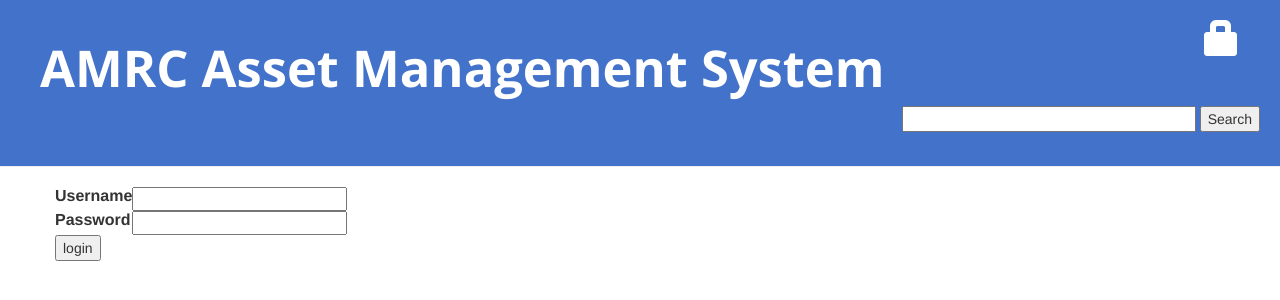
After one commit to timboss/AssetMgt, a Django app: template assetregister/templates/registration/login.html in a window 1280 px wide. The commit adds this page. Shown: the top 300 px of the page. Run offline with Django 3.2, Linux system fonts and the light colour scheme; the template is opened without the code that fills it, so the values that code supplies are empty, except form fields; tables that the repository leaves empty hold one stand-in row (values such as "Sample post"); form fields are guessed from the names that the template uses; some libraries are stand-ins or nearby versions.

Commit message:
Authentication finished & working, calibration custom search still not working but commiting progress so far anyway

```diff
--- a/assetregister/search_indexes.py
+++ b/assetregister/search_indexes.py
@@ -6,9 +6,11 @@ class AssetIndex(indexes.SearchIndex, indexes.Indexable):
     text = indexes.NgramField(document=True, use_template=True)
     #'text' "doc & template = true" uses asset_text.txt data template
     #asset_description = indexes.CharField(model_attr='asset_description')
-    manufacturer = indexes.CharField(model_attr='asset_manufacturer')
+    manufacturer = indexes.CharField(model_attr='asset_manufacturer', null=True)
+    requires_calibration = indexes.BooleanField(model_attr='requires_calibration')
+    calibration_date_next = indexes.DateField(model_attr='calibration_date_next', null=True)
     #model = indexes.CharField(model_attr='asset_model')
-    #serial_no = indexes.CharField(model_attr='asset_serial_number')
+    #serial_no = indexes.CharField(model_attr='asset_serial_number'
     #person_responsible = indexes.CharField(model_attr='person_responsible')
     #person_responsible_email = indexes.CharField(model_attr='person_responsible_email')
     #purchase_order_ref = indexes.CharField(model_attr='purchase_order_ref')
--- a/assetregister/static/css/assets.css
+++ b/assetregister/static/css/assets.css
@@ -52,7 +52,7 @@ h1, h2, h3, h4 {
 }
 
 #logged_in_as {
-    font-size: 26px;
+    font-size: 20px;
 }
 
 .asset {
--- a/assetregister/templates/assetregister/asset_details.html
+++ b/assetregister/templates/assetregister/asset_details.html
@@ -8,6 +8,8 @@
 
             {% if user.is_authenticated %}
                 <a class="btn btn-default" href="{% url 'asset_edit' pk=asset.pk %}"><span class="glyphicon glyphicon-pencil"></span></a>
+                <a class="btn btn-default" href="{% url 'asset_remove' pk=asset.pk %}"><span class="glyphicon glyphicon-remove"></span></a>
+                <br /><br />
             {% endif %}
 
             <p>Asset I.D. {{ asset.asset_id }}</p>
@@ -90,14 +92,12 @@
                 <p>Location (Room): {{ asset.asset_location_room }}</p>
             {% endif %}
 
-
             <p>Asset Record Last Edited On: {{ asset.edited_on }}</p>
 
             <p>Asset Last Edited By: {{ asset.edited_by }}</p>
 
-            <br /><br />
-
             {% if asset.calibration_instructions %}
+                <br /><br />
                 <p><a href="/media/{{ asset.calibration_instructions }}">Download Calibration Instructions</a></p>
             {% endif %}
 
--- a/assetregister/templates/assetregister/base.html
+++ b/assetregister/templates/assetregister/base.html
@@ -13,15 +13,20 @@
 
             {% if user.is_authenticated %}
                 <a href="{% url 'asset_new' %}" class="top-menu"><span class="glyphicon glyphicon-plus"></span></a>
+                <p class="top-menu" id="logged_in_as">Hello {{ user.username }}<small>(<a href="{% url 'logout' %}">Log out</a>)</small></p>
+            {% else %}
+                <a href="{% url 'login' %}" class="top-menu"><span class="glyphicon glyphicon-lock"></span></a>
             {% endif %}
 
             <h1><a href="/">AMRC Asset Management System</a></h1>
+
             <div align="right">
                 <form action="/search/?q=">
-                <input type="text" name="q" id="id_q" size="33">
-                <button type="submit">Search</button>
+                    <input type="text" name="q" id="id_q" size="33">
+                    <button type="submit">Search</button>
                 </form>
             </div>
+
         </div>
 
 
--- /dev/null
+++ b/assetregister/templates/registration/login.html
@@ -0,0 +1,27 @@
+{% extends "assetregister/base.html" %}
+
+{% block content %}
+
+{% if form.errors %}
+    <p>Incorrect username and / or password! Please double-check and try again.</p>
+{% endif %}
+
+<form method="post" action="{% url 'login' %}">
+    {% csrf_token %}
+    <table>
+        <tr>
+            <td>{{ form.username.label_tag }}</td>
+            <td>{{ form.username }}</td>
+        </tr>
+        <tr>
+            <td>{{ form.password.label_tag }}</td>
+            <td>{{ form.password }}</td>
+        </tr>
+    </table>
+
+    <input type="submit" value="login" />
+    <input type="hidden" name="next" value="{{ next }}" />
+
+</form>
+
+{% endblock %}
--- a/assetregister/templates/search/search.html
+++ b/assetregister/templates/search/search.html
@@ -48,7 +48,7 @@
                 </div>
             {% endif %}
         {% else %}
-            {# Show some example queries to run, maybe query syntax, something else? #}
+            <br />Please enter terms to search for.
         {% endif %}
     </form>
 
--- a/mysite/urls.py
+++ b/mysite/urls.py
@@ -14,12 +14,15 @@ Including another URLconf
     2. Add a URL to urlpatterns:  url(r'^blog/', include('blog.urls'))
 """
 from django.conf.urls import include, url
+from django.contrib.auth import views
 from django.contrib import admin
 from django.conf import settings
 from django.conf.urls.static import static
 
 urlpatterns = [
     url(r'^admin/', admin.site.urls),
+    url(r'^accounts/login/$', views.login, name='login'),
+    url(r'^accounts/logout/$', views.logout, name='logout', kwargs={'next_page': '/'}),
     url(r'', include('assetregister.urls')),
 ] + static(settings.MEDIA_URL, document_root=settings.MEDIA_ROOT)
 
```
Also changed, not shown: assetregister/forms.py (+14 -8 lines), assetregister/urls.py (+4 -3 lines), assetregister/views.py (+13 -4 lines), 1 other file.
